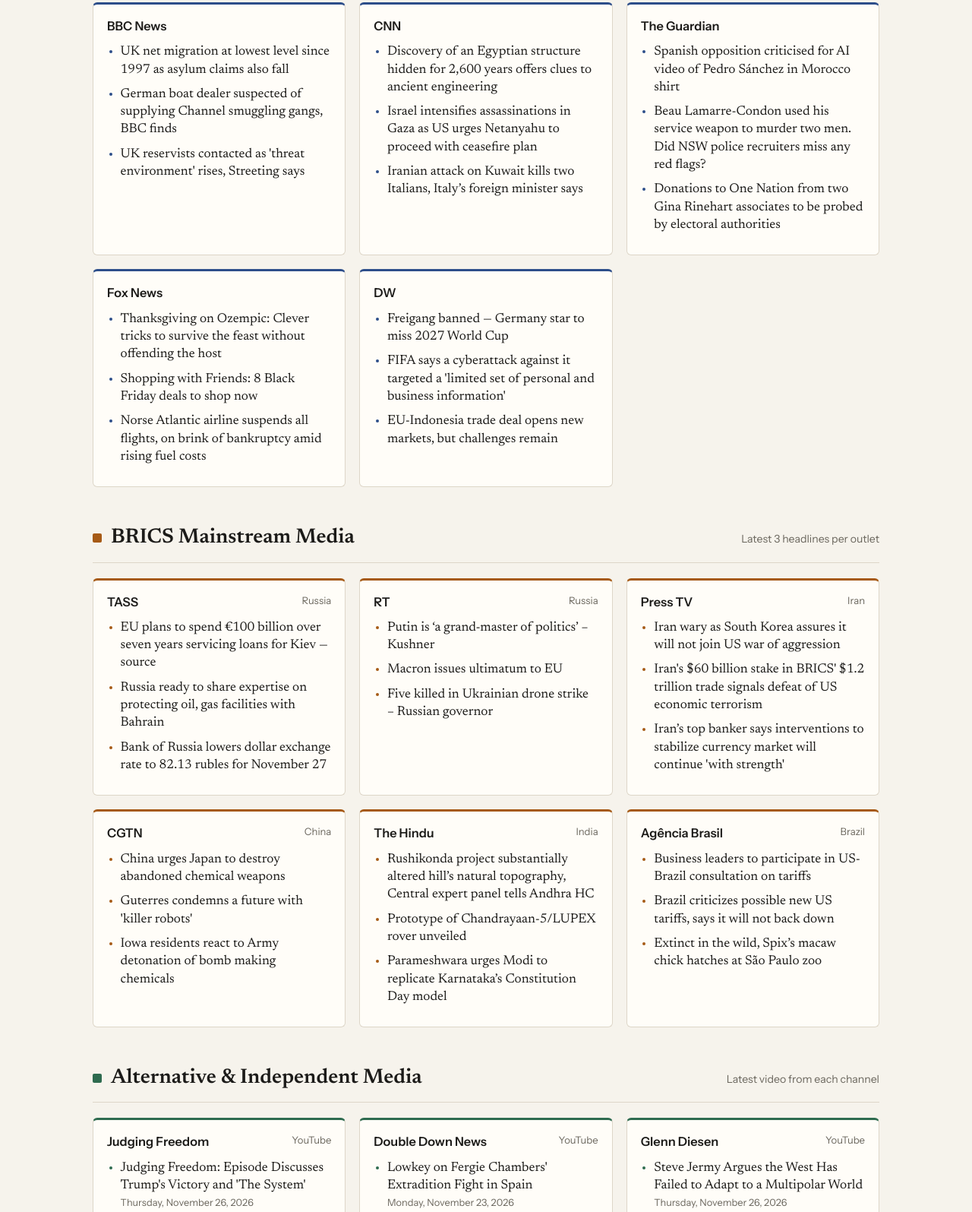
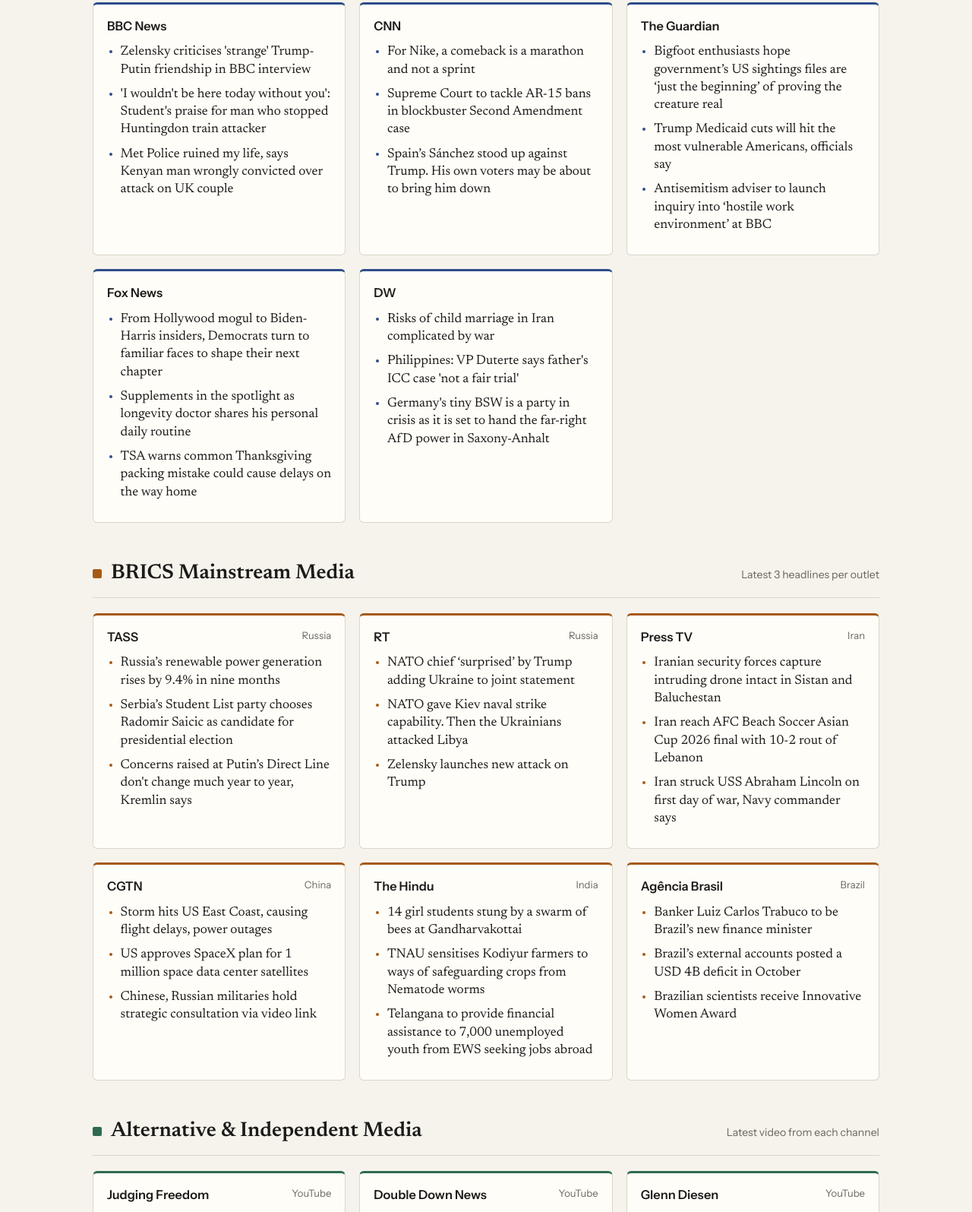
Before and after one commit to Raranews/daily-briefing, a plain HTML site: page index.html in a window 1280 px wide. Shown: the part 341-1936 px from the top of the page at 76% size. Drawn offline with Linux system fonts and the light colour scheme.

Commit message:
Daily update 2026-11-27

```diff
--- a/index.html
+++ b/index.html
@@ -94,7 +94,7 @@ article.summary p{font-family:"Newsreader",Georgia,serif; font-size:1.18rem; lin
    ============================================================ */
 /*FEED-START*/
 const FEED = {
-  "updated": "2026-11-26T09:19:49-06:00",
+  "updated": "2026-11-27T07:37:16-06:00",
   "sections": [
     {
       "id": "west",
@@ -106,16 +106,16 @@ const FEED = {
           "site": "https://www.bbc.com/news",
           "headlines": [
             {
-              "title": "UK net migration at lowest level since 1997 as asylum claims also fall",
-              "url": "https://www.bbc.co.uk/news/articles/cq36gj12n0l3o"
+              "title": "Zelensky criticises 'strange' Trump-Putin friendship in BBC interview",
+              "url": "https://www.bbc.co.uk/news/articles/c820q9wgrpyyo"
             },
             {
-              "title": "German boat dealer suspected of supplying Channel smuggling gangs, BBC finds",
-              "url": "https://www.bbc.co.uk/news/articles/cqlymky8kpzjo"
+              "title": "'I wouldn't be here today without you': Student's praise for man who stopped Huntingdon train attacker",
+              "url": "https://www.bbc.co.uk/news/articles/ck792lq4xrero"
             },
             {
-              "title": "UK reservists contacted as 'threat environment' rises, Streeting says",
-              "url": "https://www.bbc.co.uk/news/articles/cvrlgznd9z4po"
+              "title": "Met Police ruined my life, says Kenyan man wrongly convicted over attack on UK couple",
+              "url": "https://www.bbc.co.uk/news/articles/cqvg2nlr8kd8o"
             }
           ]
         },
@@ -124,16 +124,16 @@ const FEED = {
           "site": "https://www.cnn.com",
           "headlines": [
             {
-              "title": "Discovery of an Egyptian structure hidden for 2,600 years offers clues to ancient engineering",
-              "url": "https://www.cnn.com/2026/11/26/science/egypt-structure-buto-ancient-building-techniques"
+              "title": "For Nike, a comeback is a marathon and not a sprint",
+              "url": "https://www.cnn.com/2026/11/27/business/nike-comeback-turnaround-plan"
             },
             {
-              "title": "Israel intensifies assassinations in Gaza as US urges Netanyahu to proceed with ceasefire plan",
-              "url": "https://www.cnn.com/2026/11/26/middleeast/israel-gaza-assassinations-intl"
+              "title": "Supreme Court to tackle AR-15 bans in blockbuster Second Amendment case",
+              "url": "https://www.cnn.com/2026/11/27/politics/supreme-court-ar-15-ban-second-amendment"
             },
             {
-              "title": "Iranian attack on Kuwait kills two Italians, Italy’s foreign minister says",
-              "url": "https://www.cnn.com/2026/11/26/middleeast/italians-killed-iranian-attack-kuwait-intl"
+              "title": "Spain’s Sánchez stood up against Trump. His own voters may be about to bring him down",
+              "url": "https://www.cnn.com/2026/11/27/world/spains-sanchez-stood-up-against-trump-his-own-voters-may-be-about-to-bring-him-down"
             }
           ]
         },
@@ -142,16 +142,16 @@ const FEED = {
           "site": "https://www.theguardian.com/international",
           "headlines": [
             {
-              "title": "Spanish opposition criticised for AI video of Pedro Sánchez in Morocco shirt",
-              "url": "https://www.theguardian.com/world/2026/nov/26/spain-peoples-party-ai-video-pedro-sanchez-morocco-shirt"
+              "title": "Bigfoot enthusiasts hope government’s US sightings files are ‘just the beginning’ of proving the creature real",
+              "url": "https://www.theguardian.com/us-news/2026/nov/27/bigfoot-enthusiasts-sightings"
             },
             {
-              "title": "Beau Lamarre-Condon used his service weapon to murder two men. Did NSW police recruiters miss any red flags?",
-              "url": "https://www.theguardian.com/australia-news/2026/nov/27/beau-lamarre-condon-service-weapon-murder-police-recruiters-ntwnfb"
+              "title": "Trump Medicaid cuts will hit the most vulnerable Americans, officials say",
+              "url": "https://www.theguardian.com/global/2026/nov/27/trump-medicaid-cuts-vulnerable-americans"
             },
             {
-              "title": "Donations to One Nation from two Gina Rinehart associates to be probed by electoral authorities",
-              "url": "https://www.theguardian.com/australia-news/2026/nov/27/one-nation-pauline-hanson-gina-rinehart-aec-donations-ntwnfb"
+              "title": "Antisemitism adviser to launch inquiry into ‘hostile work environment’ at BBC",
+              "url": "https://www.theguardian.com/media/2026/nov/26/antisemitism-adviser-to-launch-inquiry-into-hostile-work-environment-at-bbc"
             }
           ]
         },
@@ -160,16 +160,16 @@ const FEED = {
           "site": "https://www.foxnews.com",
           "headlines": [
             {
-              "title": "Thanksgiving on Ozempic: Clever tricks to survive the feast without offending the host",
-              "url": "https://www.foxnews.com/health/thanksgiving-ozempic-clever-tricks-survive-feast-without-offending-host"
+              "title": "From Hollywood mogul to Biden-Harris insiders, Democrats turn to familiar faces to shape their next chapter",
+              "url": "https://www.foxnews.com/politics/from-hollywood-mogul-biden-harris-insiders-democrats-turn-familiar-faces-shape-next-chapter"
             },
             {
-              "title": "Shopping with Friends: 8 Black Friday deals to shop now",
-              "url": "https://www.foxnews.com/deals/shopping-with-friends-black-friday-deals"
+              "title": "Supplements in the spotlight as longevity doctor shares his personal daily routine",
+              "url": "https://www.foxnews.com/health/supplements-spotlight-longevity-doctor-shares-personal-daily-routine"
             },
             {
-              "title": "Norse Atlantic airline suspends all flights, on brink of bankruptcy amid rising fuel costs",
-              "url": "https://www.foxnews.com/world/norse-atlantic-airlines-suspends-all-flights-brink-bankruptcy-amid-rising-fuel-costs"
+              "title": "TSA warns common Thanksgiving packing mistake could cause delays on the way home",
+              "url": "https://www.foxnews.com/travel/tsa-says-common-thanksgiving-packing-mistake-could-cause-delays-way-home"
             }
           ]
         },
@@ -178,16 +178,16 @@ const FEED = {
           "site": "https://www.dw.com/en",
           "headlines": [
             {
-              "title": "Freigang banned — Germany star to miss 2027 World Cup",
-              "url": "https://www.dw.com/en/freigang-banned-germany-star-to-miss-2027-world-cup/a-80063930"
+              "title": "Risks of child marriage in Iran complicated by war",
+              "url": "https://www.dw.com/en/risks-of-child-marriage-in-iran-complicated-by-war/a-80075473"
             },
             {
-              "title": "FIFA says a cyberattack against it targeted a 'limited set of personal and business information'",
-              "url": "https://www.dw.com/en/fifa-says-a-cyberattack-against-it-targeted-a-limited-set-of-personal-and-business-information/a-80062660"
+              "title": "Philippines: VP Duterte says father's ICC case 'not a fair trial'",
+              "url": "https://www.dw.com/en/philippines-vp-duterte-says-father-s-icc-case-not-a-fair-trial/a-80074359"
             },
             {
-              "title": "EU-Indonesia trade deal opens new markets, but challenges remain",
-              "url": "https://www.dw.com/en/eu-indonesia-trade-deal-opens-new-markets-but-challenges-remain/a-80059568"
+              "title": "Germany's tiny BSW is a party in crisis as it is set to hand the far-right AfD power in Saxony-Anhalt",
+              "url": "https://www.dw.com/en/germany-s-tiny-bsw-is-a-party-in-crisis-as-it-is-set-to-hand-the-far-right-afd-power-in-saxony-anhalt/a-80074417"
             }
           ]
         }
@@ -203,16 +203,16 @@ const FEED = {
           "site": "https://tass.com",
           "headlines": [
             {
-              "title": "EU plans to spend €100 billion over seven years servicing loans for Kiev — source",
-              "url": "https://tass.com/economy/2225431"
+              "title": "Russia’s renewable power generation rises by 9.4% in nine months",
+              "url": "https://tass.com/economy/2225967"
             },
             {
-              "title": "Russia ready to share expertise on protecting oil, gas facilities with Bahrain",
-              "url": "https://tass.com/politics/2225429"
+              "title": "Serbia’s Student List party chooses Radomir Saicic as candidate for presidential election",
+              "url": "https://tass.com/world/2225963"
             },
             {
-              "title": "Bank of Russia lowers dollar exchange rate to 82.13 rubles for November 27",
-              "url": "https://tass.com/economy/2225423"
+              "title": "Concerns raised at Putin’s Direct Line don't change much year to year, Kremlin says",
+              "url": "https://tass.com/politics/2225959"
             }
           ],
           "country": "Russia"
@@ -222,16 +222,16 @@ const FEED = {
           "site": "https://www.rt.com",
           "headlines": [
             {
-              "title": "Putin is ‘a grand-master of politics’ – Kushner",
-              "url": "https://rt-english.com/news/649384-kushner-putin-dmitriev-ukraine/"
+              "title": "NATO chief ‘surprised’ by Trump adding Ukraine to joint statement",
+              "url": "https://rt-english.com/news/649422-trump-ukraine-responsiblity-escalation/"
             },
             {
-              "title": "Macron issues ultimatum to EU",
-              "url": "https://rt-english.com/news/649378-macron-france-eu-budget/"
+              "title": "NATO gave Kiev naval strike capability. Then the Ukrainians attacked Libya",
+              "url": "https://rt-english.com/news/649416-ukrainian-attack-libya-blowback/"
             },
             {
-              "title": "Five killed in Ukrainian drone strike – Russian governor",
-              "url": "https://rt-english.com/news/649372-zaporozhye-drone-strike-ukraine/"
+              "title": "Zelensky launches new attack on Trump",
+              "url": "https://rt-english.com/news/649423-zelensky-trump-putin-patriots/"
             }
           ],
           "country": "Russia"
@@ -241,16 +241,16 @@ const FEED = {
           "site": "https://www.presstv.co.uk",
           "headlines": [
             {
-              "title": "Iran wary as South Korea assures it will not join US war of aggression",
-              "url": "https://www.presstv.co.uk/Detail/2026/11/26/781660/araghchi-warns-against-foreign-military-presence-as-south-korea-rules-out-joining-war"
+              "title": "Iranian security forces capture intruding drone intact in Sistan and Baluchestan",
+              "url": "https://www.presstv.co.uk/Detail/2026/11/27/781723/security-forces-intercept-capture-intruding-drone-in-southeastern-iran"
             },
             {
-              "title": "Iran's $60 billion stake in BRICS' $1.2 trillion trade signals defeat of US economic terrorism",
-              "url": "https://www.presstv.co.uk/Detail/2026/11/26/781658/irans-60-billion-stake-in-brics-1-2-trillion-trade-signals-defeat-of-us-economic-terrorism"
+              "title": "Iran reach AFC Beach Soccer Asian Cup 2026 final with 10-2 rout of Lebanon",
+              "url": "https://www.presstv.co.uk/Detail/2026/11/27/781722/iran-reach-afc-beach-soccer-asian-cup-2026-final-with-10-2-rout-of-lebanon"
             },
             {
-              "title": "Iran’s top banker says interventions to stabilize currency market will continue 'with strength'",
-              "url": "https://www.presstv.co.uk/Detail/2026/11/26/781655/irans-top-banker-says-interventions-to-stabilize-currency-market-will-continue-with-strength"
+              "title": "Iran struck USS Abraham Lincoln on first day of war, Navy commander says",
+              "url": "https://www.presstv.co.uk/Detail/2026/11/27/781720/naval-forces-foiled-aggressors-plots-against-iran-top-commander"
             }
           ],
           "country": "Iran"
@@ -260,16 +260,16 @@ const FEED = {
           "site": "https://www.cgtn.com",
           "headlines": [
             {
-              "title": "China urges Japan to destroy abandoned chemical weapons",
-              "url": "https://news.cgtn.com/news/2026-11-26/China-urges-Japan-to-destroy-abandoned-chemical-weapons-1SnqFQ4FRmw/p.html"
+              "title": "Storm hits US East Coast, causing flight delays, power outages",
+              "url": "https://news.cgtn.com/news/2026-11-27/Storm-hits-US-East-Coast-causing-flight-delays-power-outages-1SpdUppphfO/p.html"
             },
             {
-              "title": "Guterres condemns a future with 'killer robots'",
-              "url": "https://newsus.cgtn.com/news/2026-11-26/Guterres-condemns-a-future-with-killer-robots--1Sn9I7Y6Zsk/p.html"
+              "title": "US approves SpaceX plan for 1 million space data center satellites",
+              "url": "https://news.cgtn.com/news/2026-11-27/US-approves-SpaceX-plan-for-1-million-space-data-center-satellites-1SpaGyCBlHa/p.html"
             },
             {
-              "title": "Iowa residents react to Army detonation of bomb making chemicals",
-              "url": "https://newsus.cgtn.com/news/2026-11-26/Iowa-residents-react-to-Army-detonation-of-bomb-making-chemicals-1Sn7Ko9SNi0/p.html"
+              "title": "Chinese, Russian militaries hold strategic consultation via video link",
+              "url": "https://news.cgtn.com/news/2026-11-27/Chinese-Russian-militaries-hold-strategic-consultation-via-video-link-1SpayxzgZWM/p.html"
             }
           ],
           "country": "China"
@@ -279,16 +279,16 @@ const FEED = {
           "site": "https://www.thehindu.com",
           "headlines": [
             {
-              "title": "Rushikonda project substantially altered hill’s natural topography, Central expert panel tells Andhra HC",
-              "url": "https://www.thehindu.com/news/national/andhra-pradesh/rushikonda-resorts-caused-substantial-alteration-of-natural-hill-topography-expert-committee-informs-ap-high-court/article71745656.ece"
+              "title": "14 girl students stung by a swarm of bees at Gandharvakottai",
+              "url": "https://www.thehindu.com/news/cities/Tiruchirapalli/14-girl-students-stung-by-a-swarm-of-bees-at-gandharvakottai/article71750427.ece"
             },
             {
-              "title": "Prototype of Chandrayaan-5/LUPEX rover unveiled",
-              "url": "https://www.thehindu.com/news/national/karnataka/prototype-of-chandrayaan-5lupex-rover-unveiled/article71746762.ece"
+              "title": "TNAU sensitises Kodiyur farmers to ways of safeguarding crops from Nematode worms",
+              "url": "https://www.thehindu.com/news/cities/Coimbatore/tnau-sensitises-kodiyur-farmers-to-ways-of-safeguarding-crops-from-nematode-worms/article71750777.ece"
             },
             {
-              "title": "Parameshwara urges Modi to replicate Karnataka’s Constitution Day model",
-              "url": "https://www.thehindu.com/news/national/karnataka/parameshwara-urges-modi-to-replicate-karnatakas-constitution-day-model/article71747371.ece"
+              "title": "Telangana to provide financial assistance to 7,000 unemployed youth from EWS seeking jobs abroad",
+              "url": "https://www.thehindu.com/news/national/telangana/telangana-to-provide-financial-assistance-to-7000-unemployed-youth-from-ews-seeking-jobs-abroad/article71750541.ece"
             }
           ],
           "country": "India"
@@ -298,16 +298,16 @@ const FEED = {
           "site": "https://agenciabrasil.ebc.com.br/en",
           "headlines": [
             {
-              "title": "Business leaders to participate in US-Brazil consultation on tariffs",
-              "url": "https://agenciabrasil.ebc.com.br/en/economia/noticia/2026-11/business-leaders-participate-us-brazil-consultation-tariffs"
+              "title": "Banker Luiz Carlos Trabuco to be Brazil’s new finance minister",
+              "url": "https://agenciabrasil.ebc.com.br/en/economia/noticia/2026-11/banker-luiz-carlos-trabuco-be-brazils-new-finance-minister"
             },
             {
-              "title": "Brazil criticizes possible new US tariffs, says it will not back down",
-              "url": "https://agenciabrasil.ebc.com.br/en/economia/noticia/2026-11/brazil-criticizes-possible-new-us-tariffs-says-it-will-not-back-down"
+              "title": "Brazil’s external accounts posted a USD 4B deficit in October",
+              "url": "https://agenciabrasil.ebc.com.br/en/economia/noticia/2026-11/brazils-external-accounts-posted-usd-4b-deficit-october"
             },
             {
-              "title": "Extinct in the wild, Spix’s macaw chick hatches at São Paulo zoo",
-              "url": "https://agenciabrasil.ebc.com.br/en/meio-ambiente/noticia/2026-11/extinct-wild-spixs-macaw-chick-hatches-sao-paulo-zoo"
+              "title": "Brazilian scientists receive Innovative Women Award",
+              "url": "https://agenciabrasil.ebc.com.br/en/educacao/noticia/2026-11/brazilian-scientists-receive-innovative-women-award"
             }
           ],
           "country": "Brazil"
@@ -324,11 +324,11 @@ const FEED = {
           "slug": "judging-freedom",
           "videos": [
             {
-              "title": "Judging Freedom: Episode Discusses Trump's Victory and 'The System'",
-              "originalTitle": "Trump's Victory vs. The System: What They Don't Want You to Know",
-              "date": "2026-11-26T13:00:04+00:00",
-              "url": "https://www.youtube.com/watch?v=dviSwLLby0Q",
-              "summary": "This Judging Freedom episode, hosted by Judge Andrew Napolitano, is titled around a contrast between Trump's victory and what it calls \"the system.\"\n\nLittle detail was available: the video's description lists only the host's books and channel membership links, and does not name a guest or describe the arguments made. No summary of the discussion's content can be given from the available sources.",
+              "title": "Judging Freedom Examines What It Says the UK Government Isn't Disclosing About Ukraine",
+              "originalTitle": "What the British Government Won't Tell You About the War in Ukraine",
+              "date": "2026-11-26T21:00:05+00:00",
+              "url": "https://www.youtube.com/watch?v=qYdiBNwlBYg",
+              "summary": "In this episode of Judge Andrew Napolitano's Judging Freedom, the programme's title suggests a discussion of what it describes as information the British government is not telling the public about the war in Ukraine.\n\nLittle detail was available: the video's description lists only the host's books and channel membership links, and does not name the guest or outline the arguments made. No companion page for the episode could be found.",
               "basis": "description"
             }
           ]
@@ -352,11 +352,11 @@ const FEED = {
           "slug": "glenn-diesen",
           "videos": [
             {
-              "title": "Steve Jermy Argues the West Has Failed to Adapt to a Multipolar World",
-              "originalTitle": "Steve Jermy: The West's Failure to Adapt to Multipolar Reality",
-              "date": "2026-11-26T12:50:06+00:00",
-              "url": "https://www.youtube.com/watch?v=pAKi4Cn6uq0",
-              "summary": "Glenn Diesen interviews retired Royal Navy Commodore Steve Jermy, who commanded warships, served in the Falklands War and the Bosnia and Kosovo campaigns, and was Strategy Director at the British Embassy in Afghanistan until 2007. Jermy is the author of \"Strategy for Action: Using Force Wisely in the 21st Century.\"\n\nAccording to the episode title, Jermy argues that Western countries have failed to adapt to a multipolar international order. The chapter list indicates the conversation covers shifts in military and economic power, and the role of energy in the global economy.\n\nThe listed segments also address the cost-of-living crisis and energy dependency, preparing for future economic challenges, and the role of economics in global conflicts. Later chapters discuss what the description calls the dangers of self-deception, possible outcomes of the war in Ukraine, and the risk of escalation, including nuclear conflict.\n\nThe description gives only chapter headings, so the specific positions taken on each topic are not detailed here.",
+              "title": "Clare Daly Argues the EU Is Damaging Itself Through Militarism and Authoritarianism",
+              "originalTitle": "Clare Daly: The EU Is Destroying Itself - Warmongering & Rising Authoritarianism",
+              "date": "2026-11-27T12:00:30+00:00",
+              "url": "https://www.youtube.com/watch?v=zoS2rpMWaQ4",
+              "summary": "Glenn Diesen interviews Clare Daly, the Irish politician and former Member of the European Parliament and of the Irish parliament. The description introduces her as known for left-wing politics, anti-war activism, opposition to NATO and advocacy for Irish military neutrality.\n\nAccording to the episode title, Daly argues that the EU is \"destroying itself,\" pointing to what she characterises as warmongering and rising authoritarianism. The description gives no further detail on the specific points discussed, so little more is available about the content of the conversation.",
               "basis": "description"
             }
           ]
@@ -408,11 +408,11 @@ const FEED = {
           "slug": "george-galloway",
           "videos": [
             {
-              "title": "George Galloway's MOATS: New Book Tops Charts; AI Bubble, Trump and Nvidia",
-              "originalTitle": "BREAKING: I'm at Number One",
-              "date": "2026-11-26T13:00:33+00:00",
-              "url": "https://www.youtube.com/watch?v=5qYN7kMOyZY",
-              "summary": "In this MOATS episode, George Galloway announces that Galloway's new book, \"The Strange Death of Western Liberty,\" is at the top of the bookseller charts, according to the description.\n\nThe description says the programme also covers what it calls the AI bubble, Trump and \"the Nvidia millions,\" and notes that wars continue; its tags mention Ukraine and Iran. Little further detail about the arguments made was available.",
+              "title": "George Galloway Episode \"Tears for Fears\" References a Gagging Order",
+              "originalTitle": "Tears for fears",
+              "date": "2026-11-27T10:00:33+00:00",
+              "url": "https://www.youtube.com/watch?v=yB38TpGWIzg",
+              "summary": "George Galloway's latest video is titled \"Tears for fears.\" Its description mentions only a \"gagging order\" and links to his book, \"The Strange Death of Western Liberty.\"\n\nLittle detail was available: the description does not explain which gagging order is meant or what arguments are made in the episode, and no companion page with more information could be found.",
               "basis": "description"
             }
           ]
```
Also changed, not shown: data/fetched.json (+81 -81 lines), data/summaries.json (+15 -0 lines).
